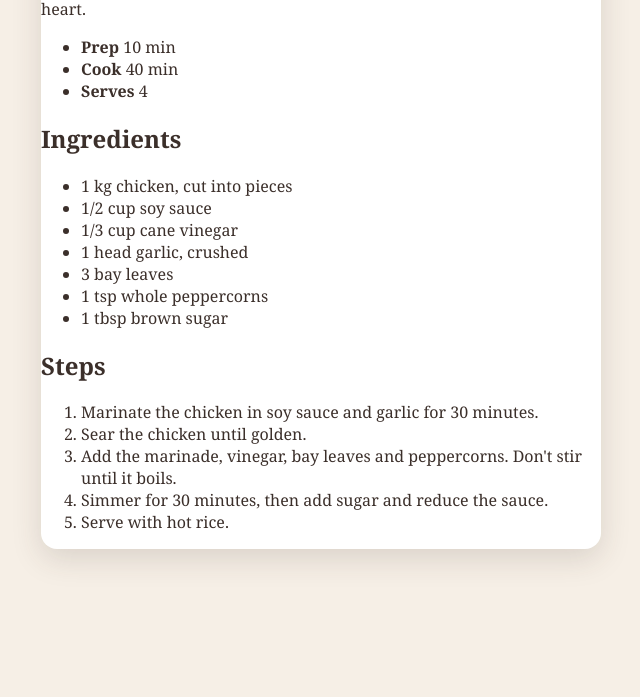
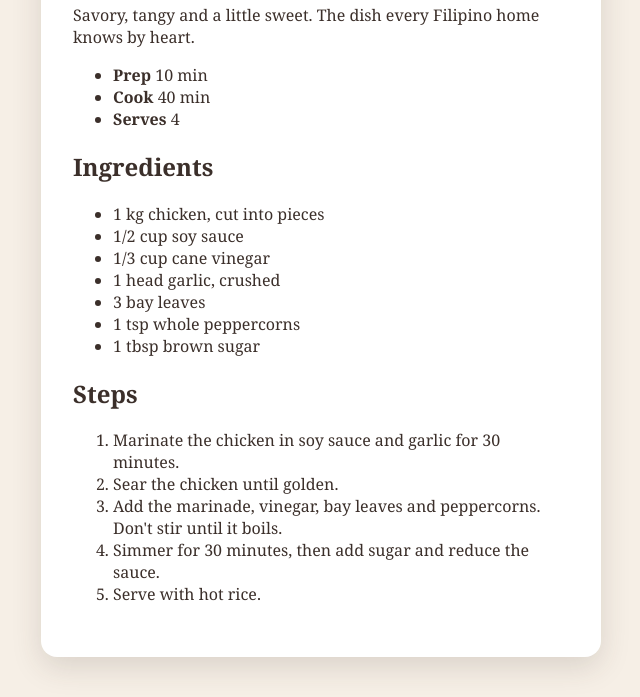
Before and after one commit to cowniv/02-css-recipe-card, a plain HTML site: page index.html in a window 1280 px wide. Shown: the part 419-1116 px from the top of the page, without its empty margins (319-959 px from the left). Before the commit the page ends 1008 px from the top, so only its background shows below. Drawn offline with Linux system fonts and the light colour scheme.

Commit message:
style: space the card content

```diff
--- a/style.css
+++ b/style.css
@@ -26,3 +26,7 @@ body {
   object-fit: cover;
   display: block;
 }
+
+.card-body {
+  padding: 28px 32px 36px;
+}
```
